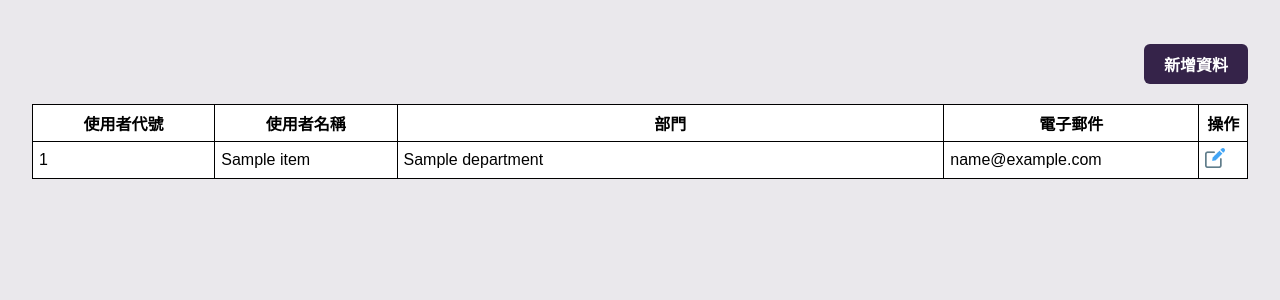
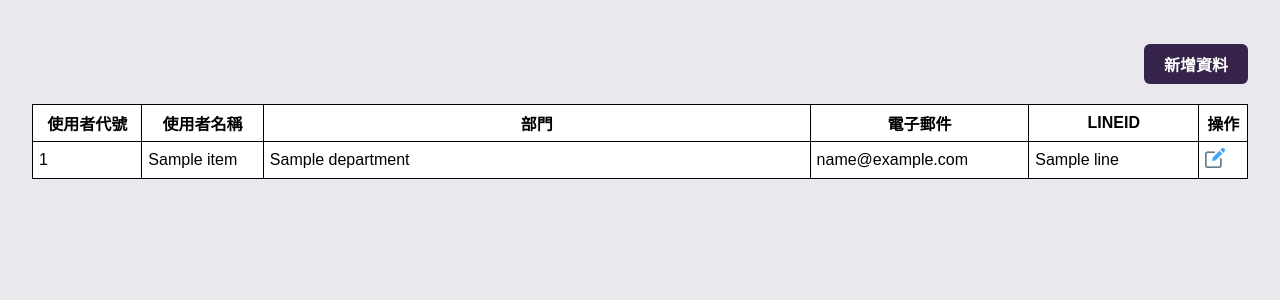
Before and after one commit to Victor-GuanChenHou/dailyreport, a Flask app: template templates/index.html in a window 1280 px wide. Shown: the part 84-384 px from the top of the page. Run offline with Flask 3, Linux system fonts and the light colour scheme; the template is opened without the code that fills it: most values are stand-ins (such as "Sample title", 1, 10 or a date in 2020); some libraries are stand-ins or nearby versions.

Commit message:
新增LINEID編輯

```diff
--- a/app.py
+++ b/app.py
@@ -57,6 +57,7 @@ def edituser():
             per['name']=data['editName']
             per['departments']=data['editStore']
             per['email']=data['editEmail']
+            per['LINE']=data['editLINE']
             break
     with open("permissions.json", "w", encoding="utf-8") as f:
         json.dump(permissions, f, ensure_ascii=False, indent=4)
@@ -155,12 +156,15 @@ def handle_message(event):
     user_text = event.message.text
 
     print(f"收到來自 {user_id} 的訊息: {user_text}")
-
-    # 回覆訊息
-    line_bot_api.reply_message(
-        event.reply_token,
-        TextSendMessage(text=f"你傳了: {user_text}\n你的ID是: {user_id}")
-    )
+    if user_id[:2] == "工號":
+        rest = user_id[2:]          # 取 "工號" 後面的字
+        if rest[0].lower() == "a":
+            result = rest
+        # 回覆訊息
+        line_bot_api.reply_message(
+            event.reply_token,
+            TextSendMessage(text=f"您的工號是: {result}\n你的ID是: {user_id}")
+        )
 
 # 時間設定
 @app.route("/set_time", methods=["POST"])
--- a/permissions.json
+++ b/permissions.json
@@ -10,7 +10,8 @@
             "a03036",
             "dc03022"
         ],
-        "email": "victor.hou@kingza.com.tw"
+        "email": "victor.hou@kingza.com.tw",
+        "LINE": "Ue8115fd6e2a0ffb3170fa8a0949ce4b9"
     },
     {
         "departments": [
@@ -19,6 +20,7 @@
         ],
         "email": "victor.hou@kingza.com.tw",
         "user_id": "A01672",
-        "name": "歐思辰"
+        "name": "歐思辰",
+        "LINE": "Ue8115fd6e2a0ffb3170fa8a0949ce4b9"
     }
 ]
--- a/templates/index.html
+++ b/templates/index.html
@@ -20,10 +20,11 @@
     </div>
     <table id="emailTable" style="width: 95%; margin: auto;">
         <colgroup>
-            <col style="width: 15%;">
-            <col style="width: 15%;">
+            <col style="width: 9%;">
+            <col style="width: 10%;">
             <col style="width: 45%;">
-            <col style="width: 21%;">
+            <col style="width: 18%;">
+            <col style="width: 14%;">
             <col style="width: 4%;">
         </colgroup>
         <thead>
@@ -32,6 +33,7 @@
                 <th>使用者名稱</th>
                 <th>部門</th>
                 <th>電子郵件</th>
+                <th>LINEID</th>
                 <th>操作</th>
             </tr>
         </thead>
@@ -43,6 +45,7 @@
                     <td>{{ item.name }}</td>
                     <td>{{ item.departments | join(', ') }}</td>
                     <td>{{ item.email }}</td>
+                    <td>{{ item.LINE }}</td>
                     <td>
                         <div class="editdeletdropdown" style="position: relative;">
                             <img src="/static/img/edit.png" alt="操作" class="editdeletdropdown-btn"
@@ -56,6 +59,7 @@
                                         data-name="{{ item.name }}"
                                         data-departments="{{ item.departments | join(', ') }}"
                                         data-email="{{ item.email }}"
+                                        data-LINE="{{ item.LINE }}"
                                         onclick="openEditModal(this)"
                                         style="display:block; width:100%; padding:8px; border:none; background:none; text-align:left;">
                                     修改
@@ -306,8 +310,10 @@
     <input type="text" id="editUser" placeholder="輸入 使用者代號" disabled>
 
     <label for="editName">使用者名稱：</label>
-    <input type="text" id="editName" placeholder="輸入 使用者名稱：">
+    <input type="text" id="editName" placeholder="輸入 使用者名稱">
 
+    <label for="editLINE">LINEUSID</label>
+    <input type="text" id="editLINE" placeholder="輸入 LINEUSID：">
     <div class="editmodal-actions">
       <button onclick="saveedit()">儲存</button>
       <button onclick="closeEditModal()">取消</button>
@@ -395,13 +401,14 @@
         const email = btn.dataset.email || "";
         const user = btn.dataset.user_id || "";
         const name = btn.dataset.name || "";
+        const LINE = btn.dataset.line  || "";
         const departments = (btn.dataset.departments || "").split(",").map(d => d.trim()).filter(d => d);
 
         // 填入文字欄位
         document.getElementById("editEmail").value = email;
         document.getElementById("editUser").value = user;
         document.getElementById("editName").value = name;
-
+        document.getElementById("editLINE").value = LINE;
         // 填入多選門市 / 部門
         const editStore = $('#editStore');
         editStore.val(departments).trigger('change'); // 更新 Select2
@@ -422,7 +429,7 @@
         document.getElementById("editEmail").value = "";
         document.getElementById("editUser").value = "";
         document.getElementById("editName").value = "";
-
+        document.getElementById("editLINE").value = "";
     }
 
 
@@ -431,7 +438,7 @@
         const editEmail = document.getElementById("editEmail").value.trim();
         const editUser = document.getElementById("editUser").value.trim();
         const editName = document.getElementById("editName").value.trim();
-
+        const editLINE = document.getElementById("editLINE").value.trim();
         // 取 hidden ori_Store（JSON 轉陣列）
         const ori_Email = document.getElementById("ori_Email").value.trim();
         const ori_User = document.getElementById("ori_User").value.trim();
@@ -447,7 +454,7 @@
             headers: {
                 "Content-Type": "application/json"
             },
-            body: JSON.stringify({ editStore, editEmail,editUser,editName,ori_Email,ori_Name})
+            body: JSON.stringify({ editStore, editEmail,editUser,editName,editLINE,ori_Email,ori_Name})
         })
         .then(response => response.json())
         .then(data => {
@@ -495,6 +502,8 @@
     <label for="name">使用者名稱：</label>
     <input type="text" id="name" placeholder="輸入 使用者名稱：">
 
+    <label for="LINE">LINEUSID：</label>
+    <input type="text" id="LINE" placeholder="輸入 LINEUSID：">
     <div class="modal-actions">
       <button onclick="saveEntry()">儲存</button>
       <button onclick="closeModal()">取消</button>
@@ -633,7 +642,7 @@
         document.getElementById("storeEmail").value = "";
         document.getElementById("user").value = "";
         document.getElementById("name").value = "";
-
+        document.getElementById("LINE").value = "";
 
     }
 
@@ -642,6 +651,7 @@
         const email = document.getElementById("storeEmail").value.trim();
         const user = document.getElementById("user").value.trim();
         const name = document.getElementById("name").value.trim();
+        const LINE = document.getElementById("LINE").value.trim();
         if (!storeValues || !email || !user || !name) {
             alert("請完整填寫資料！");
             return;
@@ -653,7 +663,7 @@
             headers: {
                 "Content-Type": "application/json"
             },
-            body: JSON.stringify({ storeValues, email, user ,name})
+            body: JSON.stringify({ storeValues, email, user ,name,LINE})
         })
         .then(response => response.json())
         .then(data => {
@@ -666,6 +676,7 @@
                     <td>${name}</td>
                     <td>${storeValues.join(", ")}</td>
                     <td>${email}</td>
+                    <td>${LINE}</td>
                 `;
                 table.appendChild(newRow);
 
```
